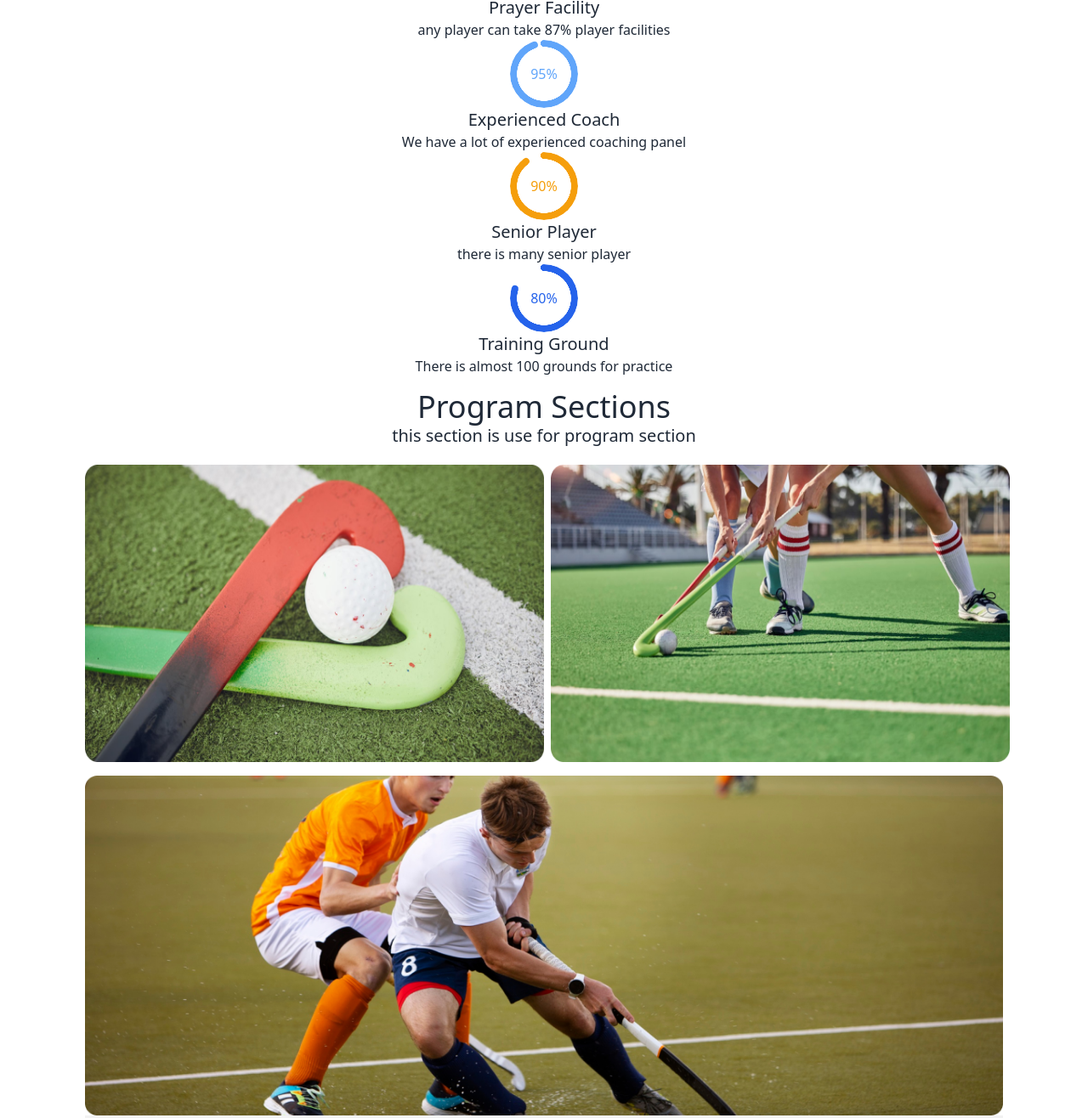
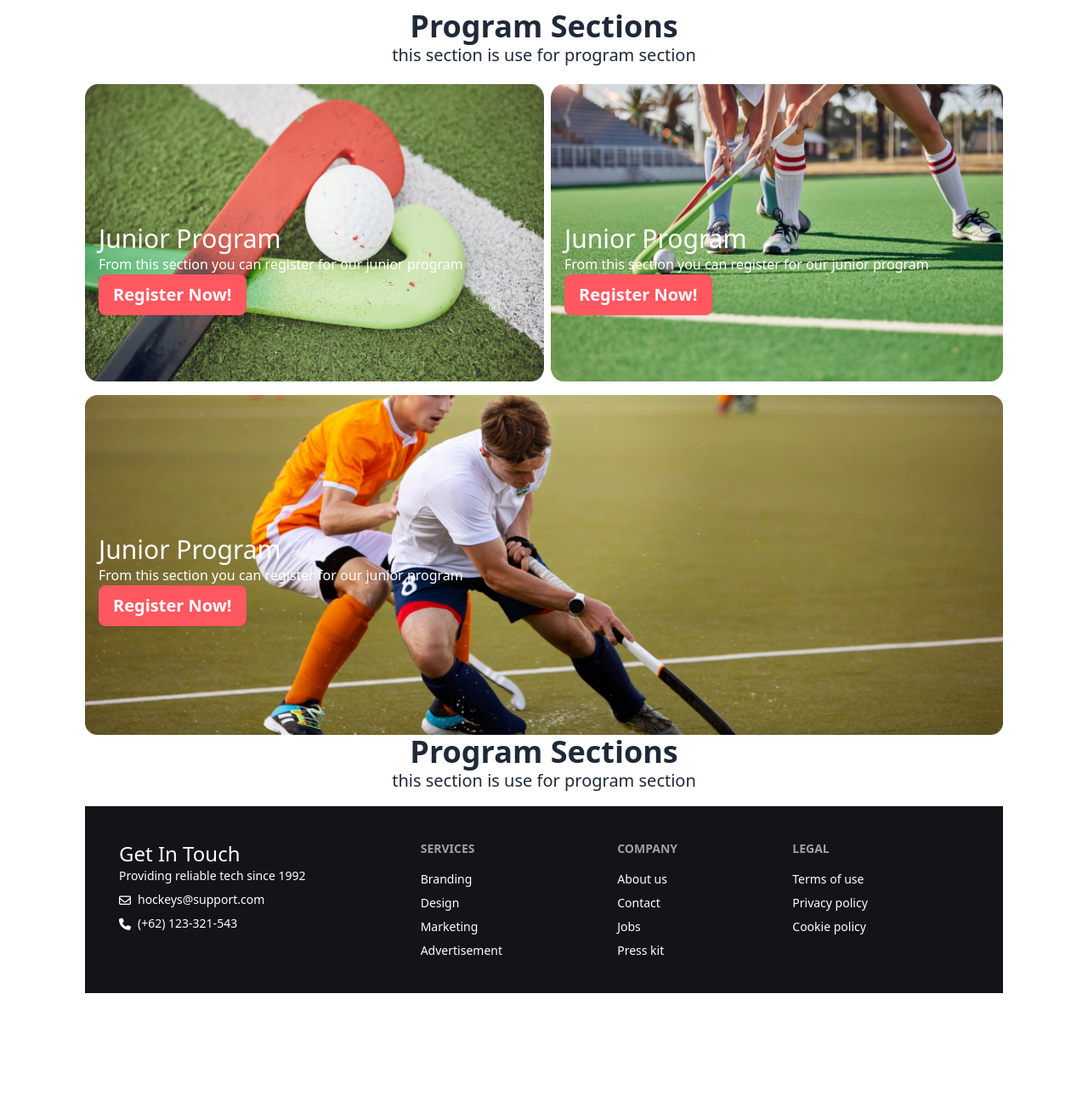
Before and after one commit to mdalamin17/b9a3-hockeys, a plain HTML site: page index.html in a window 1280 px wide. Shown: the part 1131-2447 px from the top of the page at 85% size. After the commit the page ends 2350 px from the top, so only its background shows below. Drawn offline with nearby package versions, Linux system fonts and the light colour scheme.

Commit message:
program section complete

```diff
--- a/index.html
+++ b/index.html
@@ -10,6 +10,7 @@
       type="text/css"
     />
     <script src="https://cdn.tailwindcss.com"></script>
+    <link rel="stylesheet" href="https://cdnjs.cloudflare.com/ajax/libs/font-awesome/6.5.1/css/all.min.css" integrity="sha512-DTOQO9RWCH3ppGqcWaEA1BIZOC6xxalwEsw9c2QQeAIftl+Vegovlnee1c9QX4TctnWMn13TZye+giMm8e2LwA==" crossorigin="anonymous" referrerpolicy="no-referrer" />
   </head>
   <body class="m-2 lg:mx-[100px] lg:my-[50px]">
     <header>
@@ -43,7 +44,7 @@
               <li><a>Contact</a></li>
             </ul>
           </div>
-          <a class="btn btn-ghost text-4xl">Hockeys</a>
+          <a class="btn btn-ghost text-4xl font-extrabold">Hockey <span class="text-red-500">'</span> s</a>
         </div>
         <div class="navbar-center hidden lg:flex">
           <ul class="menu menu-horizontal px-1 text-base">
@@ -82,7 +83,7 @@
               class="absolute flex justify-between transform -translate-y-1/2 left-5 right-5 top-1/2"
             >
               <a href="#slide4" class="btn btn-circle">❮</a>
-              <div class="bg-black text-white text-left p-6">
+              <div class="bg-black text-white text-left p-6 absolute right-2">
                 <h3 class="h-2">Meet all the heroes from the field</h3>
                 <br />
                 <p>Hello,here you can see all our heros of hockeys</p>
@@ -129,10 +130,10 @@
     <main>
       <section class="mt-4 mb-4 text-center">
         <div class="mb-6">
-          <h3 class="text-4xl">Professional Hockeys Club</h3>
-          <p class="text-xl">thus is our professional hockyes section</p>
+          <h3 class="text-4xl font-extrabold">Professional Hockeys Club</h3>
+          <p class="text-xl">thus is our professional hockeys section</p>
         </div>
-        <div>
+        <div class="lg:flex content-between">
           <div
             class="radial-progress text-red-500"
             style="--value: 87"
@@ -180,24 +181,57 @@
         </div>
       </section>
       <section>
-        <h3 class="text-center text-4xl">Program Sections</h3>
+        <h3 class="text-center text-4xl font-extrabold">Program Sections</h3>
         <p class="text-center text-xl">
           this section is use for program section
         </p>
-        <div class="flex-1 mb-2 lg:flex lg:gap-2 lg:mb-2 mt-5">
+        <div class="flex-1 mb-2 lg:flex lg:gap-2 lg:mb-2 mt-5 relative">
           <img class="lg:w-[50%] mb-2 h-[350px]" src="Images/2.png" alt="">
-          <img class="lg:w-[50%] h-[350px]" src="Images/3.png" alt="">
+          <div class="absolute top-1 text-white ml-4 mt-40 gap-4">
+            <h2 class="text-3xl">Junior Program</h2>
+            <p>From this section you can register for our junior program</p>
+            <button class="btn btn-error text-white text-xl">Register Now!</button>
+          </div>
+          <div class="relative">
+            <img class="lg:w-[100%] h-[350px]" src="Images/3.png" alt="">
+          <div class="absolute top-1 text-white ml-4 mt-40 gap-4">
+            <h2 class="text-3xl">Junior Program</h2>
+            <p>From this section you can register for our junior program</p>
+            <button class="btn btn-error text-white text-xl">Register Now!</button>
+          </div>
+          </div>
         </div>
+        <div class="relative">
+          <img class="lg:w-[100%] h-[400px]" src="Images/4.png" alt="">
+          <div class="absolute top-1 text-white ml-4 mt-40 gap-4">
+            <h2 class="text-3xl">Junior Program</h2>
+            <p>From this section you can register for our junior program</p>
+            <button class="btn btn-error text-white text-xl">Register Now!</button>
+          </div>
+        </div>
+      </section>
+      <section>
+        <h3 class="text-center text-4xl font-extrabold">Program Sections</h3>
+        <p class="text-center text-xl">
+          this section is use for program section
+        </p>
         <div>
-          <img class="lg:w-[100%] h-[400px]" src="Images/4.png" alt="">
+
         </div>
       </section>
     </main>
     <footer>
-      <footer class="footer p-10 bg-base-200 text-base-content">
+      <footer class="footer p-10 bg-base-200 text-base-content bg-[#131318] text-white mt-4">
         <aside>
-          <svg width="50" height="50" viewBox="0 0 24 24" xmlns="http://www.w3.org/2000/svg" fill-rule="evenodd" clip-rule="evenodd" class="fill-current"><path d="M22.672 15.226l-2.432.811.841 2.515c.33 1.019-.209 2.127-1.23 2.456-1.15.325-2.148-.321-2.463-1.226l-.84-2.518-5.013 1.677.84 2.517c.391 1.203-.434 2.542-1.831 2.542-.88 0-1.601-.564-1.86-1.314l-.842-2.516-2.431.809c-1.135.328-2.145-.317-2.463-1.229-.329-1.018.211-2.127 1.231-2.456l2.432-.809-1.621-4.823-2.432.808c-1.355.384-2.558-.59-2.558-1.839 0-.817.509-1.582 1.327-1.846l2.433-.809-.842-2.515c-.33-1.02.211-2.129 1.232-2.458 1.02-.329 2.13.209 2.461 1.229l.842 2.515 5.011-1.677-.839-2.517c-.403-1.238.484-2.553 1.843-2.553.819 0 1.585.509 1.85 1.326l.841 2.517 2.431-.81c1.02-.33 2.131.211 2.461 1.229.332 1.018-.21 2.126-1.23 2.456l-2.433.809 1.622 4.823 2.433-.809c1.242-.401 2.557.484 2.557 1.838 0 .819-.51 1.583-1.328 1.847m-8.992-6.428l-5.01 1.675 1.619 4.828 5.011-1.674-1.62-4.829z"></path></svg>
-          <p>ACME Industries Ltd.<br/>Providing reliable tech since 1992</p>
+          <p><span class="text-2xl">Get In Touch</span><br/>Providing reliable tech since 1992</p>
+          <div class="flex gap-2">
+            <i class="fa-regular fa-envelope mt-1"></i>
+            <p>hockeys@support.com</p>
+          </div>
+          <div class="flex gap-2">
+            <i class="fa-solid fa-phone mt-1"></i>
+            <p>(+62) 123-321-543</p>
+          </div>
         </aside>
         <nav>
           <header class="footer-title">Services</header>
```
